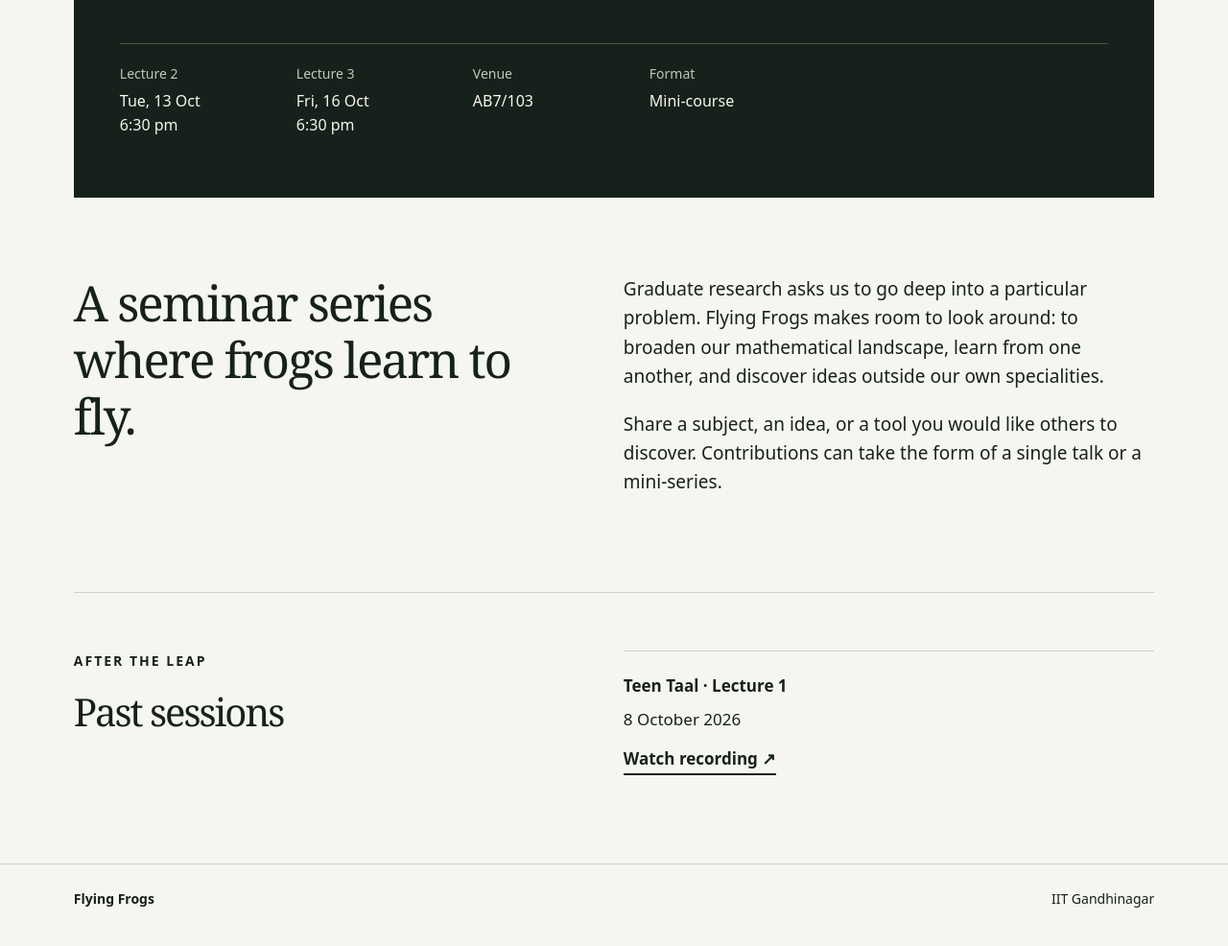
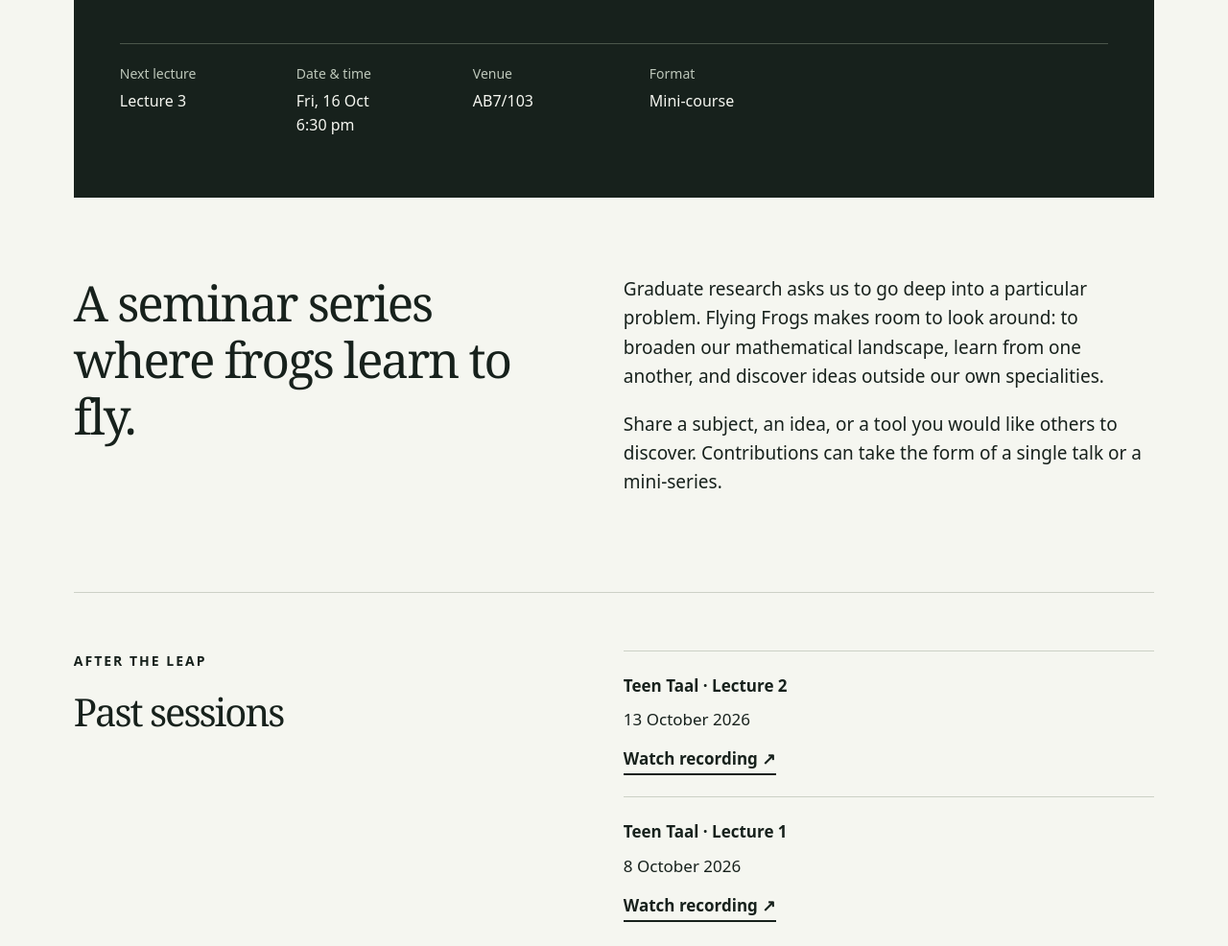
Before and after one commit to JhaPrassanna/Flying-Frogs, a plain HTML site: page index.html in a window 1280 px wide. Shown: the part 1093-2079 px from the top of the page at 96% size. Drawn offline with Linux system fonts and the light colour scheme.

Commit message:
Add Teen Taal Lecture 2 recording

```diff
--- a/index.html
+++ b/index.html
@@ -24,9 +24,9 @@
 <header><a class="brand" href="#"><img class="brand-logo" src="assets/flying-frog.svg" alt="">Flying Frogs</a><nav aria-label="Main navigation"><a href="#sessions">Sessions</a><a href="#about">About</a><a href="#archive">Archive</a></nav></header>
 <main>
 <section class="hero" aria-labelledby="title"><div><p class="series-label">A seminar series run by graduate students at IIT Gandhinagar.</p><div class="title-lockup"><h1 id="title">Flying<br><em>Frogs.</em></h1><img class="hero-logo" src="assets/flying-frog.svg" alt="Flying frog logo"></div><figure class="dyson-quote"><blockquote><a href="https://marktomforde.com/academic/miscellaneous/images/Birds-and-Frogs.pdf">“Some mathematicians are birds, others are frogs.”</a></blockquote><figcaption>Freeman Dyson, <cite><a class="article-link" href="https://marktomforde.com/academic/miscellaneous/images/Birds-and-Frogs.pdf">Birds and Frogs</a></cite></figcaption></figure></div></section>
-<section class="feature" id="sessions" aria-labelledby="talk"><div class="feature-top"><span class="tag">Ongoing mini-course · 01</span><span>Additive combinatorics / Fourier analysis</span></div><div class="talk-grid"><div><h2 class="talk-title" id="talk">Teen taal</h2><div class="devanagari" lang="hi">तीन ताल</div><p class="speaker">Prassanna Nand Jha</p><div class="progression" aria-label="Three equally spaced points"><div class="dots" aria-hidden="true"><span class="dot active"></span><span class="bridge"></span><span class="dot active"></span><span class="bridge"></span><span class="dot active"></span></div><small>Three equally spaced points. One classical question.</small></div></div><div class="abstract"><p>How large can a set of integers be without containing three equally spaced elements? In this mini-course, we approach this classical combinatorial problem by an unexpected route: Fourier analysis.</p><p>We will build the necessary Fourier-analytic tools from the ground up, use them to detect hidden structure inside sets of integers, and see how that structure can be amplified until three equally spaced elements are forced to appear.</p><p><strong>Prerequisites:</strong> Undergraduate real analysis and group theory.</p></div></div><dl class="meta"><div><dt>Lecture 2</dt><dd>Tue, 13 Oct<br>6:30 pm</dd></div><div><dt>Lecture 3</dt><dd>Fri, 16 Oct<br>6:30 pm</dd></div><div><dt>Venue</dt><dd>AB7/103</dd></div><div><dt>Format</dt><dd>Mini-course</dd></div></dl></section>
+<section class="feature" id="sessions" aria-labelledby="talk"><div class="feature-top"><span class="tag">Ongoing mini-course · 01</span><span>Additive combinatorics / Fourier analysis</span></div><div class="talk-grid"><div><h2 class="talk-title" id="talk">Teen taal</h2><div class="devanagari" lang="hi">तीन ताल</div><p class="speaker">Prassanna Nand Jha</p><div class="progression" aria-label="Three equally spaced points"><div class="dots" aria-hidden="true"><span class="dot active"></span><span class="bridge"></span><span class="dot active"></span><span class="bridge"></span><span class="dot active"></span></div><small>Three equally spaced points. One classical question.</small></div></div><div class="abstract"><p>How large can a set of integers be without containing three equally spaced elements? In this mini-course, we approach this classical combinatorial problem by an unexpected route: Fourier analysis.</p><p>We will build the necessary Fourier-analytic tools from the ground up, use them to detect hidden structure inside sets of integers, and see how that structure can be amplified until three equally spaced elements are forced to appear.</p><p><strong>Prerequisites:</strong> Undergraduate real analysis and group theory.</p></div></div><dl class="meta"><div><dt>Next lecture</dt><dd>Lecture 3</dd></div><div><dt>Date & time</dt><dd>Fri, 16 Oct<br>6:30 pm</dd></div><div><dt>Venue</dt><dd>AB7/103</dd></div><div><dt>Format</dt><dd>Mini-course</dd></div></dl></section>
 <section class="about" id="about" aria-labelledby="about-title"><div><h2 id="about-title">A seminar series where frogs learn to fly.</h2></div><div><p>Graduate research asks us to go deep into a particular problem. Flying Frogs makes room to look around: to broaden our mathematical landscape, learn from one another, and discover ideas outside our own specialities.</p><p>Share a subject, an idea, or a tool you would like others to discover. Contributions can take the form of a single talk or a mini-series.</p></div></section>
-<section class="archive" id="archive" aria-labelledby="archive-title"><div><p class="eyebrow">After the leap</p><h2 id="archive-title">Past sessions</h2></div><div class="empty"><p><strong>Teen Taal · Lecture 1</strong></p><p>8 October 2026</p><p><a class="recording-link" href="https://youtu.be/QXleHkp2r78" target="_blank" rel="noopener">Watch recording ↗</a></p></div></section>
+<section class="archive" id="archive" aria-labelledby="archive-title"><div><p class="eyebrow">After the leap</p><h2 id="archive-title">Past sessions</h2></div><div><div class="empty"><p><strong>Teen Taal · Lecture 2</strong></p><p>13 October 2026</p><p><a class="recording-link" href="https://youtu.be/9eopKqbmAco" target="_blank" rel="noopener">Watch recording ↗</a></p></div><div class="empty"><p><strong>Teen Taal · Lecture 1</strong></p><p>8 October 2026</p><p><a class="recording-link" href="https://youtu.be/QXleHkp2r78" target="_blank" rel="noopener">Watch recording ↗</a></p></div></div></section>
 </main>
 <footer><span class="footer-title">Flying Frogs</span><span>IIT Gandhinagar</span></footer>
 </body>
```
